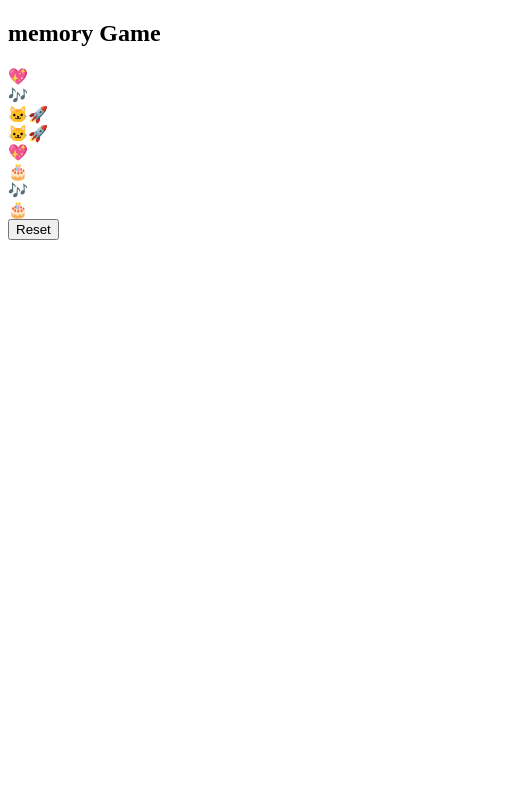
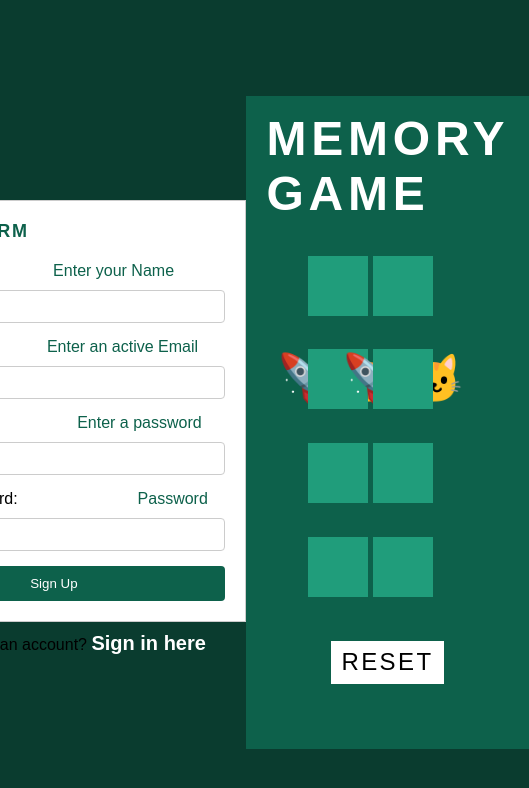
Before and after one commit to dodosebn/MemoryGame.github.io, a plain HTML site: page index.html in a window 390 px wide. Shown: the whole page, 529 px wide, since content can reach past the window. Drawn offline with Linux system fonts and the light colour scheme.

Commit message:
Added new file

```diff
--- a/index.css
+++ b/index.css
@@ -0,0 +1,265 @@
+*
+{
+    padding: 0;
+    margin: 0;
+box-sizing: border-box;
+font-family: Arial, Helvetica, sans-serif;
+}
+
+body{
+    display: flex;
+    justify-content: center;
+    align-items: center;
+    min-height: 100vh;
+    background-color: #0a3c2f;
+}
+
+.error {
+    border: 2px solid red;
+  }
+
+form {
+    width: 385px;
+    margin: 0 auto;
+    padding: 20px;
+    border: 1px solid #ccc;
+    background-color: #ffff;
+    }
+
+  label span{
+    position: relative;
+    left: 120px;
+color: #0d614b;
+  }
+    h2 {
+    margin-bottom: 20px;
+    }
+
+    label {
+    display: block;
+    margin-bottom: 10px;
+    }
+    input[type="username"],
+    input[type="text"],
+    input[type="email"],
+    input[type="password"] {
+    width: 100%;
+    padding: 8px;
+    margin-bottom: 15px;
+    border: 1px solid #ccc;
+    border-radius: 4px;
+    }
+
+    input[type="submit"] {
+    width: 100%;
+    padding: 10px;
+    background-color:#0d614b;
+    color: #fff;
+    border: none;
+    border-radius: 4px;
+    cursor: pointer;
+    }
+
+    input[type="submit"]:hover {
+    background-color:darkblue;
+    }
+form h2{
+    color: #0d614b;
+    font-size: large;
+}
+    #loginContainer p,
+    #signupContainer p {
+    text-align: center;
+    margin-top: 10px;
+    }
+
+    #loginContainer p a,
+    #signupContainer p a {
+        color: #fff;
+        font-size: 20px;
+        font-weight: 600;
+        font-family: Arial, Helvetica, sans-serif;
+text-decoration: none;
+    }
+    #signupContainer p h3 {
+        color: #fff;
+        font-size: 20px;
+        font-weight: 600;
+        font-family: Arial, Helvetica, sans-serif;
+    }
+
+    .error  {
+        color:#af4242;
+        background-color: #fde8ec;
+        padding: 10px;
+        display: none;
+      }
+      .error.display-error{
+        display: block;
+        margin-bottom: 20px;
+        transform: translateY(-20);
+      }
+
+.score{
+    margin-top: 10px;
+    color: #a6a6a6;
+    font-size: 20px;
+    display: none;
+
+}
+.message {
+    text-align: center;
+    margin-bottom: 10px;
+    font-size: 20px;
+font-weight: 600;
+  }
+.container{
+    position: relative;
+    display: flex;
+    flex-direction: column;
+    justify-content: center;
+    align-items: center;
+    gap: 10px;
+    background-color:#0d614b;
+    padding: 8px 15px;
+    display: none;
+}
+h2{
+    font-size: 3em;
+    color:white;
+    text-transform:uppercase;
+    letter-spacing: 0.1em;
+}
+
+.reset{
+    padding:15px 20px;
+    color:267c65;
+    background: #fff;
+    border: none;
+    font-size: 1.5em;
+    letter-spacing: 0.1em;
+    text-transform: uppercase;
+    cursor:pointer;
+    font-weight: 600;
+}
+.reset:focus{
+    color:#fff;
+background:#267c65;
+}
+
+.game{
+    width:370px;
+    height: 370px;
+    display: flex;
+    flex-wrap: wrap;
+    gap:5px;
+    transform-style: preserve-3d;
+    perspective: 500px;
+}
+
+.item{
+    position: relative;
+    width: 100px;
+    height: 100px;
+    display: flex;
+    justify-content: center;
+    align-items: center;
+    font-size: 3em;
+    background: #fff;
+    transform: rotateY(180deg);
+    transition: 0.25s;
+}
+.item.boxOpen{
+    transform: rotateY(0deg);
+}
+.item::after{
+    content:'  ';
+    position: absolute;
+    inset:0;
+    /*opacity: 0.85;*/
+    background: #209d7b;
+    transition: 0.25s;
+    transform: rotateY(0deg);
+    backface-visibility: ;
+}
+.boxOpen:after,
+.boxMatch:after
+{
+transform: rotateY(90deg);
+}
+
+@media (max-width: 500px) {
+    .container{
+            position: relative;
+            display: flex;
+            flex-direction: column;
+            justify-content: center;
+            align-items: center;
+            gap: 15px;
+            background-color: #0d614b;
+            padding: 15px 20px;
+
+    }
+    h2{
+        font-size: 3em;
+        color:white;
+        text-transform:uppercase;
+        letter-spacing: 0.1em;
+    }
+
+    .reset{
+        padding:7.5px 10px;
+        color:267c65;
+        background: #fff;
+        border: none;
+        font-size: 1.5em;
+        letter-spacing: 0.1em;
+        text-transform: uppercase;
+        cursor:pointer;
+        font-weight: 300;
+    }
+    .reset:focus{
+        color:#fff;
+    background:#267c65;
+    }
+    .game{
+        width:160px;
+        max-height: 1600px;
+        grid-template-columns: 3 auto;
+        display: flex;
+        flex-wrap: wrap;
+        transform-style: preserve-3d;
+        perspective: 500px;
+    }
+
+    .item{
+        position: relative;
+        width: 60px;
+        height: 60px;
+        display: flex;
+        justify-content: center;
+        align-items: center;
+        font-size: 3em;
+        background: #fff;
+        transform: rotateY(180deg);
+        transition: 0.25s;
+    }
+    .item.boxOpen{
+        transform: rotateY(0deg);
+    }
+    .item::after{
+        content:'  ';
+        position: absolute;
+        inset:0;
+        /*opacity: 0.85;*/
+        background: #209d7b;
+        transition: 0.25s;
+        transform: rotateY(0deg);
+        backface-visibility: ;
+    }
+    .boxOpen:after,
+    .boxMatch:after
+    {
+    transform: rotateY(90deg);
+    }
+}
--- a/index.html
+++ b/index.html
@@ -3,70 +3,55 @@
 <head>
   <meta charset="UTF-8">
   <meta name="viewport" content="width=device-width, initial-scale=1.0">
-  <title>Document</title>
+  <title>Memory Game</title>
   <link rel="stylesheet" href="index.css">
+
 </head>
 <body>
- <!-- <div class="head">
-      <h2>memory Game</h2>
-      <div class="score">score:<span>0</span></div>
+  <div id="signupContainer" class="signupContainer">
+
+    <p class = " success register-success"></p>
+    <form id="signupForm" onsubmit="return validateInputs();" >
+      <h2>Signup Form</h2>
+      <label for="name">Names<span>Enter your Name</span></label>
+      <input type="text" id="fullName" name="name" ><br>
+      <label for="email">Email:<span>Enter an active Email</span></label>
+      <input type="email" id="email" name="email" ><br>
+      <label for="password">Password:<span>Enter a password</span></label>
+      <input type="password" id="password" name="password" ><br>
+      <label for="confirmPassword">Confirm Password:<span>Password</span></label>
+      <input type="password" id="cPassword" name="confirmPassword"><br>
+      <input type="submit" value="Sign Up" id="signUp">
+    </form>
+    <p>Already have an account?  <a href="#" onclick="toggleForms();">Sign in here</a></p>
+  </div>
+
+    <div id="loginContainer" style="display: none;">
+
+      <form id="loginForm">
+        <h2>LOGIN TO SEE THE GAME</h2>
+        <label for="Email">Email:</label>
+        <input type="email" id="Email" name="loginEmail"><br>
+        <label for="loginPassword">Password:</label>
+        <input type="password" id="Password" name="loginPassword" ><br>
+        <input type="submit" value="Login" id="login">
+      </form>
+      <p>Don't have an account?   <a href="#" onclick="toggleForms();">Sign Up here</a>.</p>
     </div>
-  -->
-  <div class="container">
-    <h2>memory Game</h2>
+
+
+  <!-- Ma, The form ends here -->
+
+  <div class="container" id="container">
+    <div class="head">
+        <h2>Memory Game</h2>
+        <div class="score" id="score">Score: <span id="score">0</span></div>
+      </div>
     <div class="game"></div>
     <button class="reset" onclick="window.location.reload();">Reset</button>
+    <div class="message" id="congratulations"></div>
+    <div class="message" id="clickCount"></div>
   </div>
-  <script>
-const emojis = ["🐱‍🚀","🐱‍🚀","🎂","🎂","💖","💖","🎶","🎶"];
-
-var shuf_emojis = emojis.sort(() => (Math.random() > .5) ? 1 : -1);
-
-for (var i = 0; i < shuf_emojis.length; i++) {
-
-let box = document.createElement('div');
-box.className = 'item';
-box.innerHTML = shuf_emojis[i];
-
-box.onclick = function() {
- if (this.classList.contains('boxOpen') || this.classList.contains('boxMatch')) {
-   return; // Ignore clicks on already opened or matched items
- }
-
-
- this.classList.add('boxOpen');
-
- var openedItems = document.querySelectorAll('.boxOpen');
- if (openedItems.length === 2) {
-   var firstItem = openedItems[0];
-   var secondItem = openedItems[1];
-
-   if (firstItem.innerHTML === secondItem.innerHTML) {
-
-     firstItem.classList.add('boxMatch');
-     firstItem.classList.remove('boxOpen');
-     secondItem.classList.add('boxMatch');
-     secondItem.classList.remove('boxOpen');
-
-     var matchedItems = document.querySelectorAll('.boxMatch');
-     if (matchedItems.length === emojis.length) {
-       setTimeout(function() {
-         alert('Congrats Ma, You win!');
-       }, 1000)
-     }
-   } else {
-     setTimeout(function() {
-       openedItems.forEach(function(item) {
-         item.classList.remove('boxOpen');
-       });
-     }, 1000);
-   }
- }
-};
-
-document.querySelector('.game').appendChild(box);
-}
-
-  </script>
+<script src="script.js"></script>
 </body>
 </html>
--- /dev/null
+++ b/script.js
@@ -0,0 +1,143 @@
+const loginContainer = document.querySelector("#loginContainer");
+const loginForm = document.querySelector("#loginForm");
+const userName = document.querySelector("#userName");
+const email = document.querySelector("#email");
+const loginPassword = document.querySelector("#loginPassword");
+const login = document.querySelector("#login");
+const signupContainer = document.querySelector("#signupContainer");
+const signupForm = document.querySelector("#signupForm");
+const fullName = document.querySelector("#fullName");
+const password = document.querySelector("#password");
+const cPassword = document.querySelector("#cPassword");
+const signUp = document.querySelector("#signUp");
+const Email = document.querySelector("#Email");
+const Password = document.querySelector("#Password");
+const gameContainer = document.querySelector(".container");
+
+function toggleForms() {
+  loginContainer.style.display = loginContainer.style.display === "none" ? "block" : "none";
+  signupContainer.style.display = signupContainer.style.display === "none" ? "block" : "none";
+}
+
+function Binomial() {
+  // // const isValid = validateInputs();
+  // if (isValid) {
+    gameContainer.style.display = loginContainer.style.display === "block" ? "none" : "block";
+    signupContainer.style.display = signupContainer.style.display === "none" ? "block" : "none";
+  // }
+}
+
+function validateInputs(){
+  if (fullName.value === "" && email.value === "" && password.value === "" && cPassword.value === "") {
+    alert("Error: Please fill out the form");
+    return false;
+  }
+
+  if (fullName.value === "") {
+    alert("Error: Full name is empty");
+    return false;
+  }
+
+  const re = /^[\w ]+$/;
+  if (!re.test(fullName.value)) {
+    alert("Error: Full name contains invalid characters!");
+    return false;
+  }
+
+  if (email.value === "") {
+    alert("Error: Please enter your email address.");
+    return false;
+  }
+
+  const emailRegex = /^[^\s@]+@[^\s@]+\.[^\s@]+$/;
+  if (!emailRegex.test(email.value)) {
+    alert("Error: Please enter a valid email address.");
+    return false;
+  }
+
+  if (password.value === "") {
+    alert("Error: Password is empty");
+    return false;
+  }
+
+  if (password.value.length < 6) {
+    alert("Error: Password must be at least 8 characters long");
+    return false;
+  }
+
+  if (cPassword.value === "") {
+    alert("Error: Confirm password is empty");
+    return false;
+  }
+
+  if (password.value !== cPassword.value) {
+    alert("Error: Passwords do not match");
+    return false;
+  }
+
+  return true;
+  Binomial();
+
+}
+
+
+signUp.addEventListener("click", (event) => {
+  event.preventDefault();
+  if(validateInputs()){
+    Binomial();
+  }
+
+});
+
+const emojis = ["🐱‍🚀", "🐱‍🚀", "🎂", "🎂", "💖", "💖", "🎶", "🎶"];
+var shuf_emojis = emojis.sort(() => (Math.random() > 0.5 ? 1 : -1));
+var clickCount = 0;
+
+for (var i = 0; i < shuf_emojis.length; i++) {
+  let box = document.createElement("div");
+  box.className = "item";
+  box.innerHTML = shuf_emojis[i];
+
+  box.onclick = function () {
+    if (
+      this.classList.contains("boxOpen") ||
+      this.classList.contains("boxMatch")
+    ) {
+      return; // Ignore clicks on already opened or matched items
+    }
+
+    this.classList.add("boxOpen");
+    clickCount++;
+
+    var openedItems = document.querySelectorAll(".boxOpen");
+    if (openedItems.length === 2) {
+      var firstItem = openedItems[0];
+      var secondItem = openedItems[1];
+
+      if (firstItem.innerHTML === secondItem.innerHTML) {
+        firstItem.classList.add("boxMatch");
+        firstItem.classList.remove("boxOpen");
+        secondItem.classList.add("boxMatch");
+        secondItem.classList.remove("boxOpen");
+
+        var matchedItems = document.querySelectorAll(".boxMatch");
+        if (matchedItems.length === emojis.length) {
+          score.style.display = "flex";
+          document.getElementById("congratulations").textContent =
+            "Congratulations! You win!";
+          document.getElementById("clickCount").textContent =
+            "Number of Clicks: " + clickCount;
+        }
+      } else {
+        setTimeout(function () {
+          openedItems.forEach(function (item) {
+            item.classList.remove("boxOpen");
+          });
+        }, 1000);
+      }
+    }
+    document.getElementById("score").textContent = clickCount;
+  };
+
+  document.querySelector(".game").appendChild(box);
+}
```
